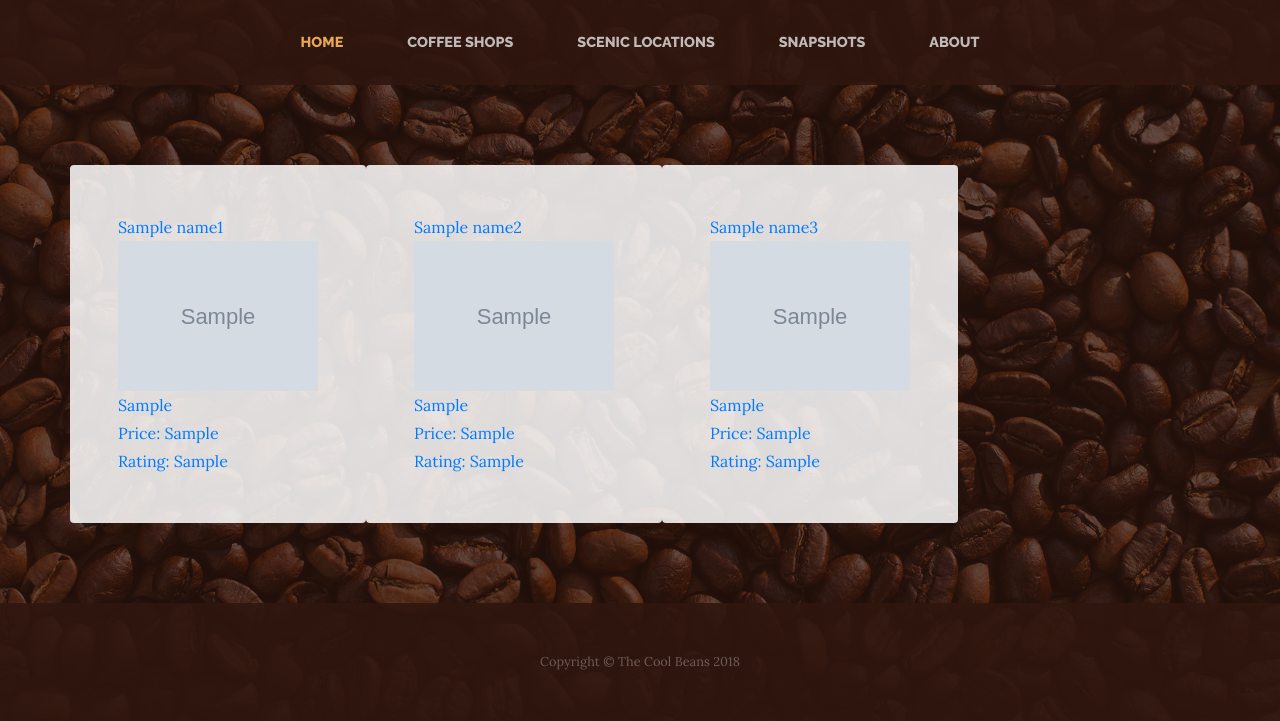
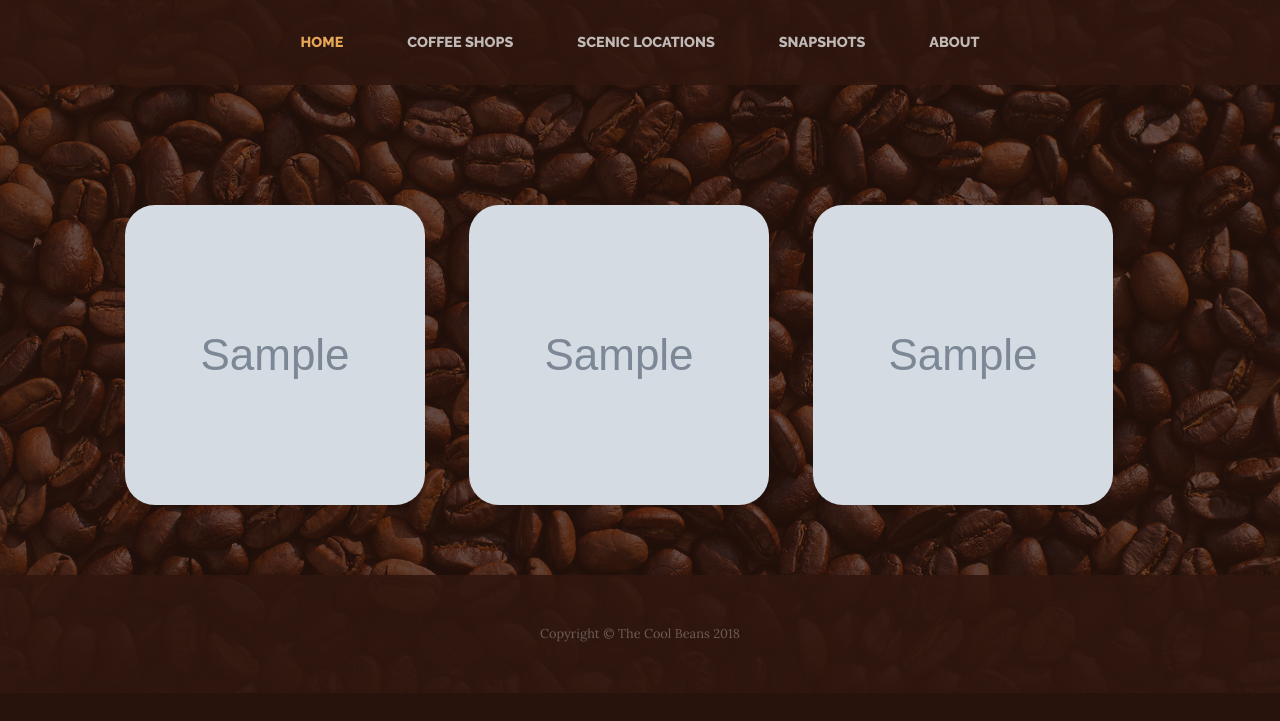
Before and after one commit to sonambenakatti/idb, a Flask app: template templates/coffeeshops.html in a window 1280 px wide. Shown: the part 227-948 px from the top of the page. After the commit the page ends 918 px from the top, so only its background shows below. Run offline with Flask 2, Linux system fonts and the light colour scheme; the template is opened without the code that fills it: most values are stand-ins (such as "Sample title", 1, 10 or a date in 2020); grey boxes marked "Sample" are stand-in pictures; some libraries are stand-ins or nearby versions.

Commit message:
beautify coffeeshops.html

```diff
--- a/templates/coffeeshops.html
+++ b/templates/coffeeshops.html
@@ -1,27 +1,54 @@
 <!DOCTYPE html>
 <html lang="en">
-{% extends "index.html" %}
-{% block content%}
+
+<head>
+
+    <meta charset="utf-8">
+    <meta name="viewport" content="width=device-width, initial-scale=1, shrink-to-fit=no">
+    <meta name="description" content="">
+    <meta name="author" content="">
+
+    <title>Business Casual - Start Bootstrap Theme</title>
+
+    <!-- Bootstrap core CSS -->
+    <link href="/static/vendor/bootstrap/css/bootstrap.min.css" rel="stylesheet">
+
+    <!-- Custom fonts for this template -->
+    <link href="https://fonts.googleapis.com/css?family=Raleway:100,100i,200,200i,300,300i,400,400i,500,500i,600,600i,700,700i,800,800i,900,900i" rel="stylesheet">
+    <link href="https://fonts.googleapis.com/css?family=Lora:400,400i,700,700i" rel="stylesheet">
+
+    <!-- Custom styles for this template -->
+    <link href="/static/css/business-casual.min.css" rel="stylesheet">
+
+</head>
+
+{% extends "index.html" %} {% block content%}
+
 <body>
     <section class="page-section">
         <div class="container">
             <div class="row">
+                <ul class="img-list">
+                    <li class="col">
                         <a href="/templates/{{coffeeId1}}">
-              <div class="col-xs-4 bg-faded p-5 d-flex mr-auto rounded" style="max-width: 300px">
-                <p class="mb-0">{{name1}}</br><img src={{photo1}}  style="max-width: 200px" /></br>{{location1}}</br>Price: {{price1}}</br>Rating: {{rating1}}</p>
-              </div>
+                            <img src={{photo1}} style="width: 300px; height: 300px" alt="Photo1" />
+                            <span class="picText"><span> {{name1}}</br></br>{{location1}}</br>Price: {{price1}}</br>Rating: {{rating1}}</span></span>
                         </a>
+                    </li>
+                    <li class="col">
                         <a href="/templates/{{coffeeId2}}">
-                  <div class="col-xs-4 bg-faded p-5 d-flex mr-auto rounded" style="max-width: 300px">
-                    <p class="mb-0">{{name2}}</br><img src={{photo2}}  style="max-width: 200px" /></br>{{location2}}</br>Price: {{price2}}</br>Rating: {{rating2}}</p>
-                  </div>
+                            <img src={{photo2}} style="width: 300px; height: 300px" alt="Photo2" />
+                            <span class="picText"><span> {{name2}}</br></br>{{location2}}</br>Price: {{price2}}</br>Rating: {{rating2}}</span></span>
                         </a>
+                    </li>
+                    <li class="col">
                         <a href="/templates/{{coffeeId3}}">
-                  <div class="col-xs-4 bg-faded p-5 d-flex mr-auto rounded" style="max-width: 300px" >
-                    <p class="mb-0">{{name3}}</br><img src={{photo3}}  style="max-width: 200px" /></br>{{location3}}</br>Price: {{price3}}</br>Rating: {{rating3}}</p>
-                  </div>
+                            <img src={{photo3}} style="width: 300px; height: 300px" alt="Photo3" />
+                            <span class="picText"><span> {{name3}}</br></br>{{location3}}</br>Price: {{price3}}</br>Rating: {{rating3}}</span></span>
                         </a>
+                    </li>
 
+                </ul>
             </div>
         </div>
     </section>
```
Lines whose indentation alone changed are shown as unchanged.
